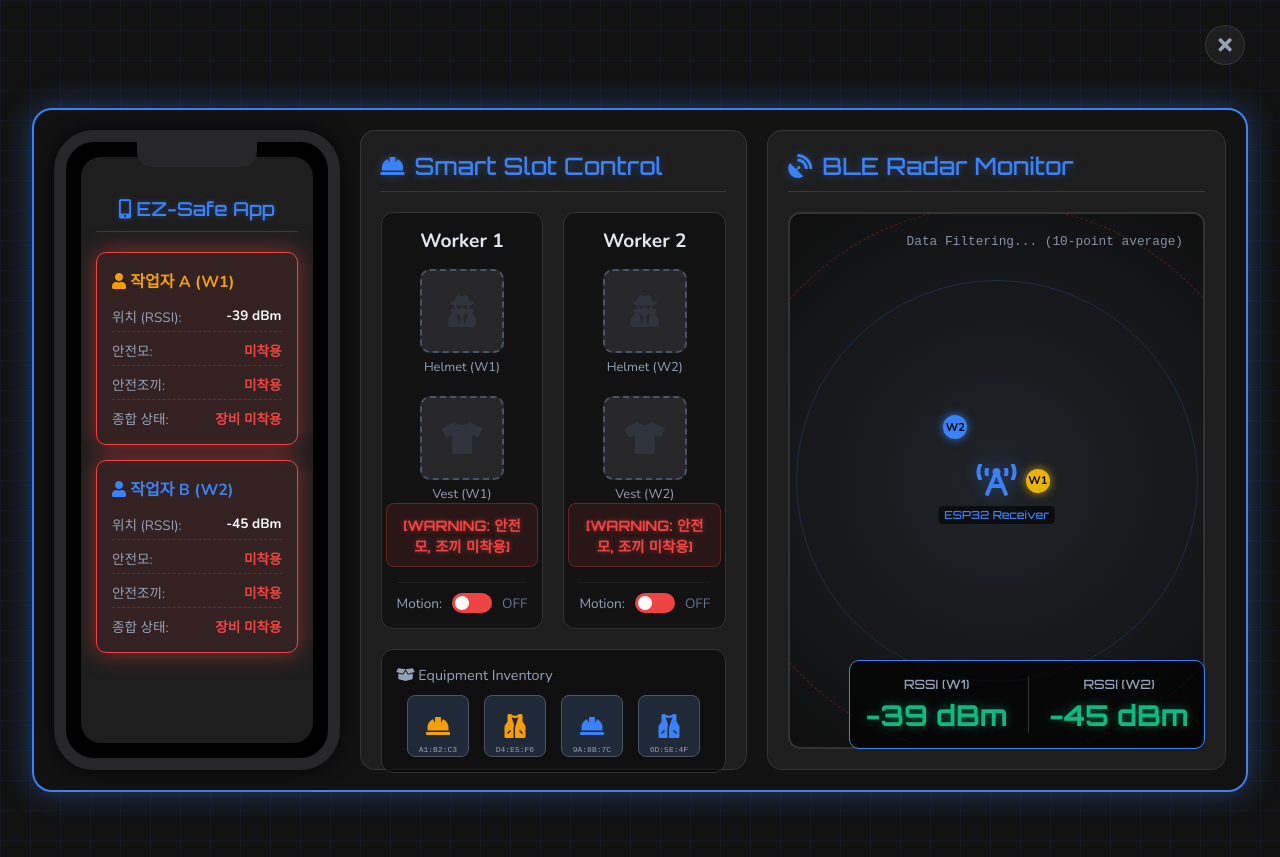
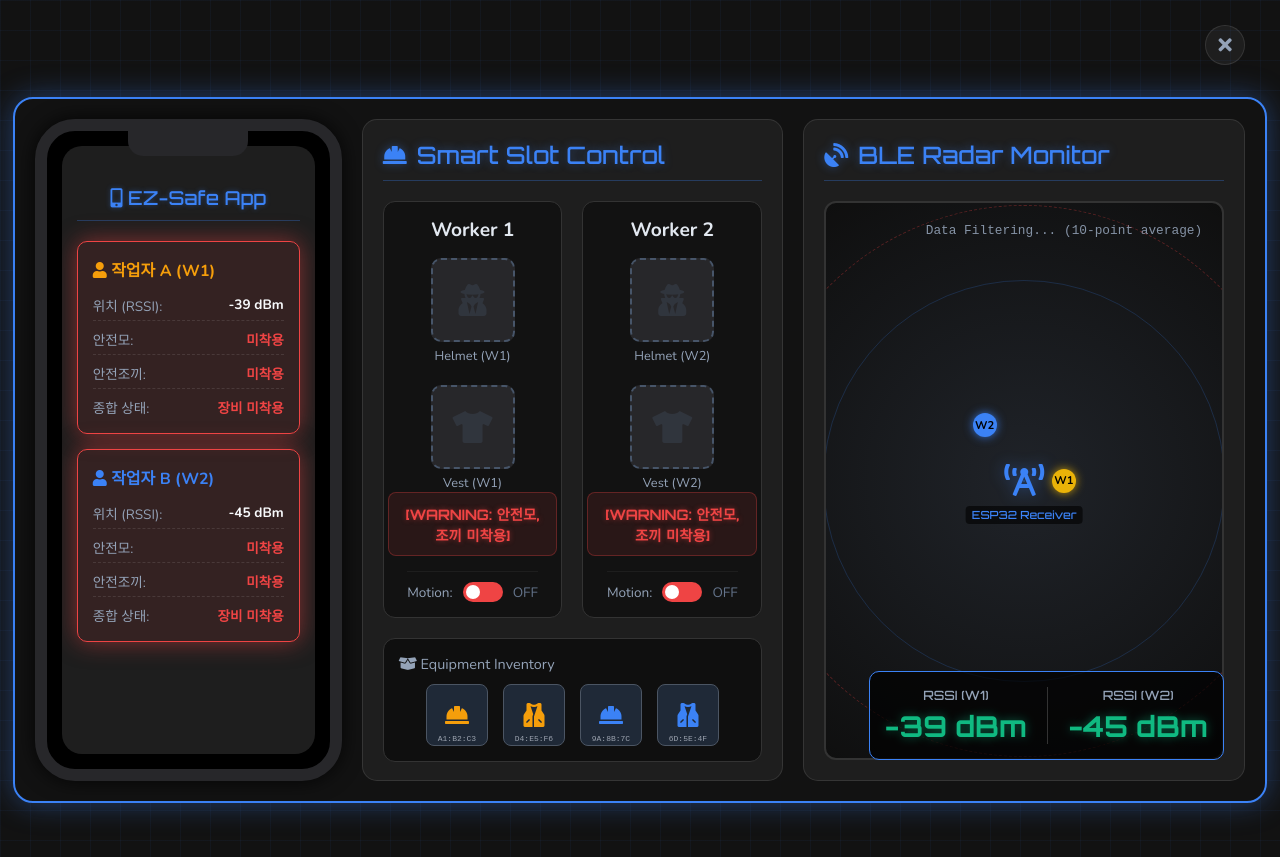
Before and after one commit to lee-myeong-eun/lee-myeong-eun.github.io, a Jekyll site: the page built from _pages/ezsafe-simulator.html, in a window 1280 px wide. Shown: the top 857 px of the page. Built offline with Jekyll 4.4.1, drawn with Linux system fonts in a browser that asks for light colours.

Commit message:
Adjust layout: Smart Slot in center, larger overall frame

```diff
--- a/_pages/ezsafe-simulator.html
+++ b/_pages/ezsafe-simulator.html
@@ -74,8 +74,8 @@
 
         .simulator-container {
             display: flex;
-            width: 95vw;
-            max-width: 1600px;
+            width: 98vw;
+            max-width: 1800px;
             aspect-ratio: 16 / 9;
             max-height: 90vh;
             background: rgba(18, 18, 18, 0.95);
@@ -102,10 +102,9 @@
             padding-bottom: 10px;
         }
 
-        /* 우측 스마트 슬롯 영역 (원래 좌측) */
+        /* 중앙 스마트 슬롯 영역 (원래 좌측) */
         .left-panel {
-            flex: 1;
-            max-width: 380px;
+            flex: 1.5;
             display: flex;
             flex-direction: column;
             background: var(--panel-bg);
@@ -334,9 +333,10 @@
             opacity: 1;
         }
 
-        /* 중앙 관제 레이더 영역 (원래 우측) */
+        /* 우측 관제 레이더 영역 (원래 우측) */
         .right-panel {
-            flex: 1.8;
+            flex: 1.2;
+            min-width: 400px;
             display: flex;
             flex-direction: column;
             background: var(--panel-bg);
```
